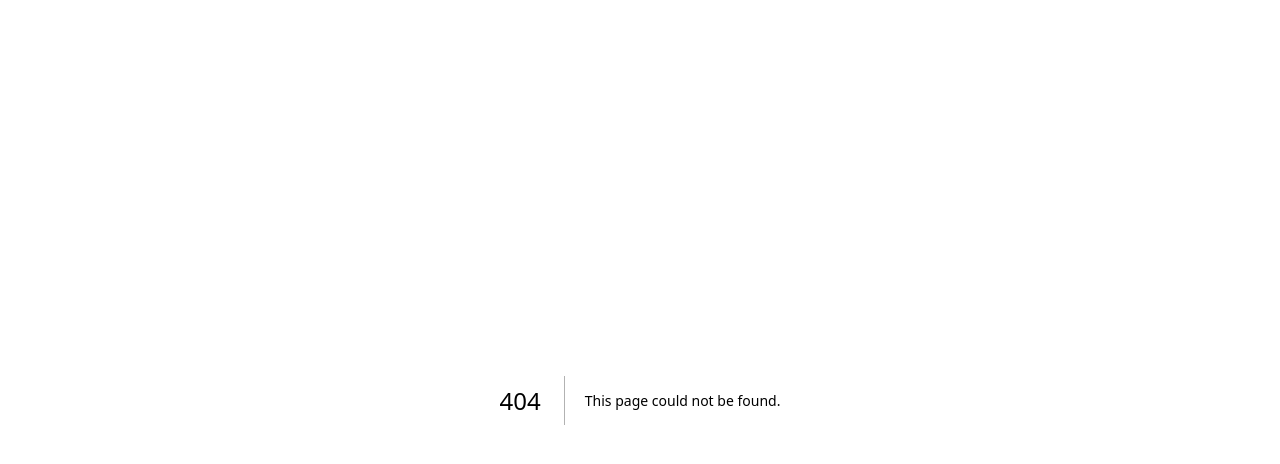
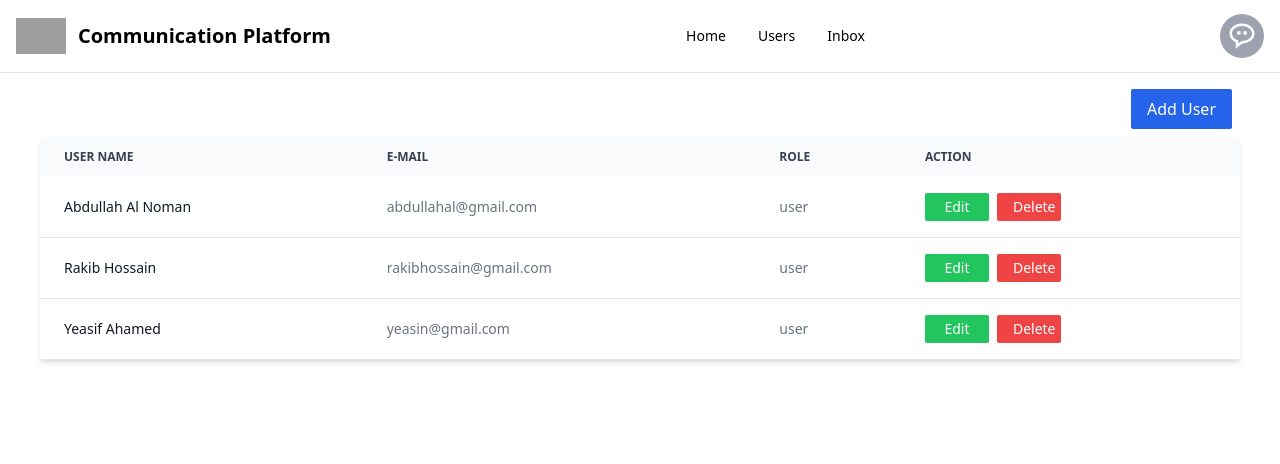
Before and after one commit to abdullahalnomandev/communication-platform, a Next.js app: page /users in a window 1280 px wide. Before the commit this address had no page. Shown: the top 464 px of the page. Built offline with nearby package versions, Linux system fonts and the light colour scheme; grey boxes are pictures that could not be loaded.

Commit message:
add user design

```diff
--- a/package.json
+++ b/package.json
@@ -19,6 +19,7 @@
     "next-auth": "^4.20.1",
     "react": "18.2.0",
     "react-dom": "18.2.0",
+    "react-icons": "^4.8.0",
     "react-query": "^3.39.3",
     "typescript": "5.0.2"
   },
--- a/src/components/Header.tsx
+++ /dev/null
@@ -1,9 +0,0 @@
-const Header = () => {
-  return (
-    <div>
-      <h1 className="text-red-400">Helader</h1>
-    </div>
-  );
-};
-
-export default Header;
--- /dev/null
+++ b/src/components/Layout.tsx
@@ -0,0 +1,12 @@
+import NavBar from "./NavBar";
+
+const Layout = ({ children }: any) => {
+  return (
+    <>
+      <NavBar />
+      {children}
+    </>
+  );
+};
+
+export default Layout;
--- /dev/null
+++ b/src/components/NavBar.tsx
@@ -0,0 +1,52 @@
+import Image from "next/image";
+import Link from "next/link";
+import { useRouter } from "next/router";
+import { BiMessageRoundedDots } from "react-icons/bi";
+
+const NavBar = () => {
+  const router = useRouter();
+  return (
+    <div className="nav mb-[0%]">
+      <nav className="top-0 left-0 z-20 w-full border-b border-gray-200 bg-white px-2 py-2.5  dark:bg-[#ffffff] sm:px-4">
+        <div className="container mx-auto flex flex-wrap items-center justify-between">
+          <Link href="/" className="flex items-center">
+            <Image
+              src="https://flowbite.com/docs/images/logo.svg"
+              className="mr-3 h-6 sm:h-9"
+              alt="Flowbite Logo"
+              width={50}
+              height={100}
+            />
+            <span className="self-center whitespace-nowrap text-xl font-semibold dark:text-black">
+              Communication Platform
+            </span>
+          </Link>
+          <div
+            onClick={() => router.push("/inbox")}
+            className=" bg- flex h-11 w-11 cursor-pointer items-center justify-center rounded-full bg-gray-400 text-center md:order-2"
+          >
+            <BiMessageRoundedDots className=" text-3xl text-white " />
+          </div>
+          <div
+            className="hidden w-full items-center justify-between md:order-1 md:flex md:w-auto"
+            id="navbar-sticky"
+          >
+            <ul className="mt-4 flex flex-col rounded-lg border border-gray-100 bg-gray-50 p-4  md:mt-0 md:flex-row md:space-x-8 md:border-0 md:bg-white md:text-sm md:font-medium">
+              <li className="text-black">
+                <Link href="/">Home</Link>
+              </li>
+              <li className="text-black">
+                <Link href="/users">Users</Link>
+              </li>
+              <li className="text-black">
+                <Link href="/inbox">Inbox</Link>
+              </li>
+            </ul>
+          </div>
+        </div>
+      </nav>
+    </div>
+  );
+};
+
+export default NavBar;
--- a/src/pages/_app.tsx
+++ b/src/pages/_app.tsx
@@ -1,6 +1,11 @@
-import '../styles/globals.css';
-import type { AppProps } from 'next/app';
+import type { AppProps } from "next/app";
+import "../styles/globals.css";
 
+import Layout from "../components/Layout";
 export default function App({ Component, pageProps }: AppProps) {
-  return <Component {...pageProps} />
+  return (
+    <Layout>
+      <Component {...pageProps} />
+    </Layout>
+  );
 }
--- a/src/pages/index.tsx
+++ b/src/pages/index.tsx
@@ -1,5 +1,4 @@
 import Head from "next/head";
-import Header from "../components/Header";
 
 const Home = () => {
   return (
@@ -11,7 +10,7 @@ const Home = () => {
         <link rel="icon" href="/favicon.ico" />
       </Head>
       <main>
-        <Header />
+        <h1>Home Route</h1>
       </main>
     </>
   );
--- /dev/null
+++ b/src/pages/users/index.tsx
@@ -0,0 +1,86 @@
+const Users = () => {
+  const users = [
+    {
+      id: 1,
+      avater: "",
+      name: "Abdullah Al Noman",
+      email: "abdullahal@gmail.com",
+      role: "user",
+    },
+    {
+      id: 2,
+      avater: "",
+      name: "Rakib Hossain",
+      email: "rakibhossain@gmail.com",
+      role: "user",
+    },
+    {
+      id: 3,
+      avater: "",
+      name: "Yeasif Ahamed",
+      email: "yeasin@gmail.com",
+      role: "user",
+    },
+  ];
+  return (
+    <div className="md:mx-10">
+      <div className="add-user-button flex justify-end">
+        <button
+          className=" bg-blue-600 text-white px-4 py-2 mb-2 rounded-sm  mt-4 hover:bg-blue-800 transition mr-2
+        "
+        >
+          Add User
+        </button>
+      </div>
+      <div className="relative overflow-x-auto shadow-md sm:rounded-sm ">
+        <table className="w-full text-sm text-left text-gray-500 dark:text-gray-400">
+          <thead className="text-xs text-gray-700 uppercase bg-gray-50 dark:bg-gray-700 dark:text-gray-400">
+            <tr>
+              <th scope="col" className="px-6 py-3">
+                User Name
+              </th>
+              <th scope="col" className="px-6 py-3">
+                <div className="flex items-center">E-mail</div>
+              </th>
+              <th scope="col" className="px-6 py-3">
+                <div className="flex items-center">Role</div>
+              </th>
+              <th scope="col" className="px-6 py-3">
+                <div className="flex items-center">Action</div>
+              </th>
+            </tr>
+          </thead>
+          <tbody>
+            {users.map(({ name, email, role }, index) => (
+              <tr
+                key={index + 1}
+                className="bg-white border-b dark:bg-gray-800 dark:border-gray-700"
+              >
+                <th
+                  scope="row"
+                  className="px-6 py-4 font-medium text-gray-900 whitespace-nowrap dark:text-white"
+                >
+                  {name}
+                </th>
+                <td className="px-6 py-4">{email}</td>
+                <td className="px-6 py-4">{role}</td>
+                <td className="px-6 py-4 text-left">
+                  <div className="flex gap-2  ">
+                    <button className="bg-green-500 text-white px-4 py-1 rounded-sm hover:bg-green-600 w-16">
+                      Edit
+                    </button>
+                    <button className="bg-red-500 text-white px-4 py-1 rounded-sm hover:bg-red-600 w-16">
+                      Delete
+                    </button>
+                  </div>
+                </td>
+              </tr>
+            ))}
+          </tbody>
+        </table>
+      </div>
+    </div>
+  );
+};
+
+export default Users;
--- a/tailwind.config.js
+++ b/tailwind.config.js
@@ -1,10 +1,10 @@
-/** @type {import('tailwindcss').Config} */
 module.exports = {
   content: [
     './src/**/*.{js,ts,jsx,tsx}',
     './components/**/*.{js,ts,jsx,tsx}',
     './app/**/*.{js,ts,jsx,tsx}',
   ],
+  darkMode: "class", // or 'media' or 'class'
   theme: {
     extend: {},
   },
```
Also changed, not shown: src/styles/globals.css (+4 -4 lines), next.config.js (line endings or trailing spaces), 1 other file (tests, documents, lock files or other folders).
